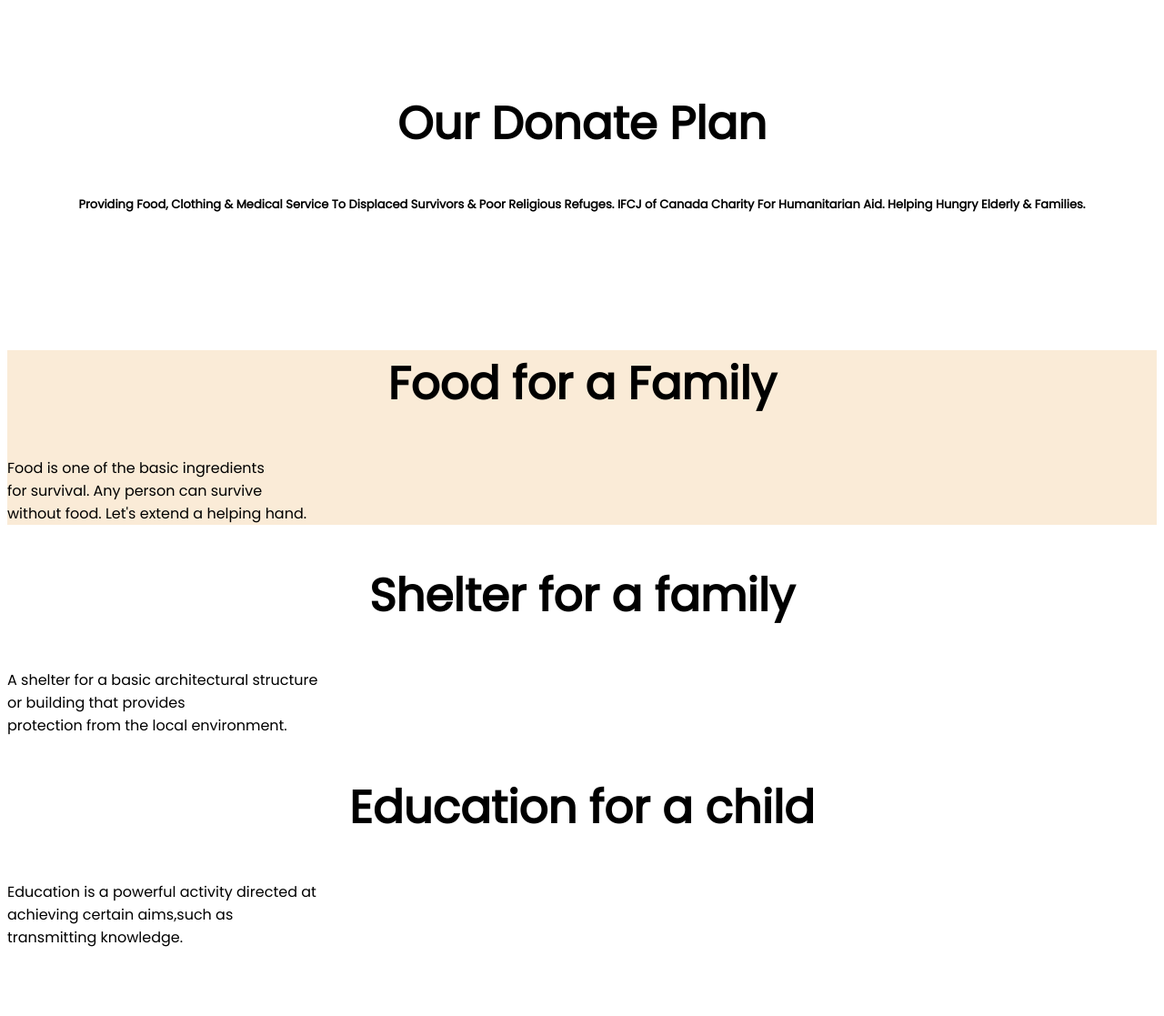
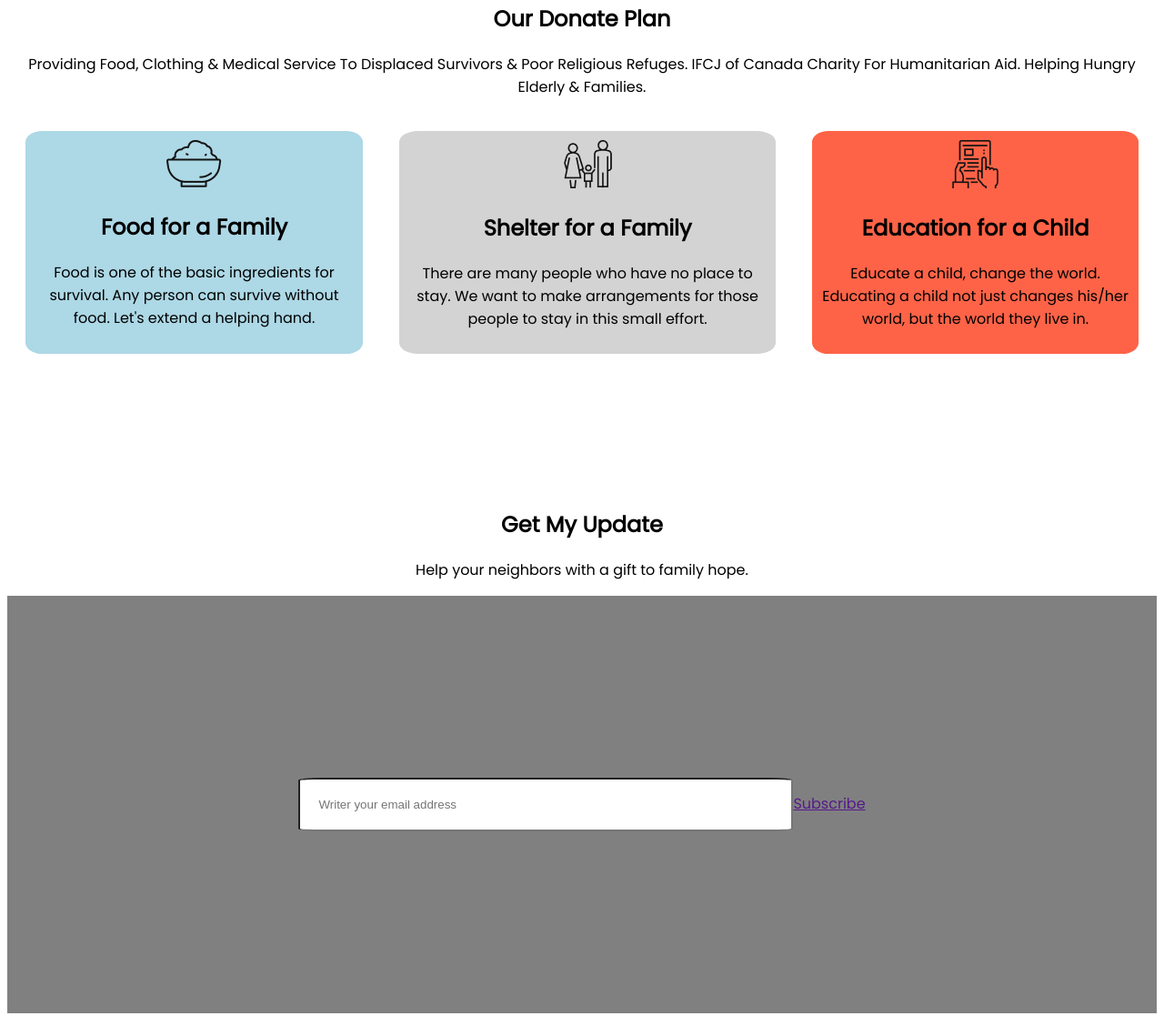
Before and after one commit to MstRitu78/assignment-1, a plain HTML site: page index.html in a window 1280 px wide. Shown: the part 1664-2781 px from the top of the page at 91% size. Drawn offline with Linux system fonts and the light colour scheme.

Commit message:
fainaly khub koste kore fellam

```diff
--- a/index.html
+++ b/index.html
@@ -18,19 +18,18 @@
 
         <h1>You Can Save a Life Make<br> a Donation</h1>
 
-        <h3>A donation is a gift for charity, humanitarian aid, or to benefit a cause. A donation may take various
-            forms,<br> including money, alms, services, or goods such as clothing, toys, food, or vehicles.</h3>
+        <p>A donation is a gift for charity, humanitarian aid, or to benefit a cause. A donation may take various
+            forms,<br> including money, alms, services, or goods such as clothing, toys, food, or vehicles.</p>
         <div class="center">
             <a class="link-button" target="_blank" href="#">Donate Now</a>
         </div>
     </section>
 
-    <section>
-        <div class="part-2">
-            <h2>Donate Today</h2>
-            <h4>Giving is not just about making a donation. It is about making a differce.</h4>
-        </div>
-    </section>
+    <div class="part-2">
+        <h1>Donate Today</h1>
+        <p>Giving is not just about making a donation. It is about making a difference.</p>
+    </div>
+
     <section>
 
         <div class="flexible-container">
@@ -47,30 +46,55 @@
                 <h2>1000tk</h2>
             </div>
         </div>
-        <h2>Other amount (Taka)</h2>
+        <h2 class="other">Other amount (Taka)</h2>
         <a class="link-button" target="_blank" href="#">Donate Now</a>
     </section>
-    <section class="">
+
+
+
+
+
+    <section class="Donatetext">
         <div>
             <h1>Our Donate Plan</h1>
-            <h3>Providing Food, Clothing & Medical Service To Displaced Survivors & Poor Religious Refuges. IFCJ of
-                Canada Charity For Humanitarian Aid. Helping Hungry Elderly & Families.</h3>
+            <p>Providing Food, Clothing & Medical Service To Displaced Survivors & Poor Religious Refuges. IFCJ of
+                Canada Charity For Humanitarian Aid. Helping Hungry Elderly & Families.</p>
+        </div>
+
+
+
+        <div class="donation-plan">
+            <div class="plan1">
+                <img src="icon/food.png" alt="">
+                <h2>Food for a Family</h2>
+                <p>Food is one of the basic ingredients for survival. Any person can survive without food. Let's extend a helping hand.</p>
+            </div>
+            <div class="plan2">
+                <img src="icon/shelter.png" alt="">
+                <h2>Shelter for a Family</h2>
+                <p>There are many people who have no place to stay. We want to make arrangements for those people to stay in this small effort.</p>
+            </div>
+            <div class="plan3">
+                <img src="icon/Frame-1.png" alt="">
+                <h2>Education for a Child</h2>
+                <p>Educate a child, change the world. Educating a child not just changes his/her world, but the world they live in.</p>
+            </div>
         </div>
     </section>
-    <section>
-        <div class="food">
-            <h1>Food for a Family</h1>
-            <p>Food is one of the basic ingredients <br> for survival. Any person can survive <br> without food. Let's extend a helping hand.</p>
+
+    <section class="getupdate">
+        <div class="getupdate-content">
+            <h1>Get My Update</h1>
+            <p>Help your neighbors with a gift to family hope.</p>
         </div>
-        <div class="shelter">
-            <h1>Shelter for a family</h1>
-            <p>A shelter for a basic architectural structure <br> or building that provides <br> protection from the local environment.</p>
-        </div>
-        <div class="education">
-            <h1>Education for a child</h1>
-            <p>Education is a powerful activity directed at <br> achieving certain aims,such as <br> transmitting knowledge.</p>
+        <div class="getupdate-subscribe">
+            <input placeholder="Writer your email address" type="text"><a class="link-button-g" href="">Subscribe</a>
         </div>
     </section>
+   <footer>
+        <h1>Be Humble</h1>
+        <p>I gonna do it</p>
+    </footer>
 
 </body>
 
--- a/style.css
+++ b/style.css
@@ -2,16 +2,18 @@
     font-family: 'Poppins', sans-serif;
 }
 
-h1 {
-    font-size: 50px;
-
+.donation {
+    background-image: url(images/82b70b20-3803-4586-ad10-0a1ebe41b41e.jpg);
+    background-position: center;
+    background-repeat: no-repeat;
+    background-size: cover;
+    color: white;
+    height: 100vh;
     text-align: center;
+    font-size: 20px;
 }
-
-h3 {
-
-    text-align: center;
-    font-size: small;
+.donation h1{
+font-size: 80px;
 }
 
 .link-button {
@@ -33,10 +35,17 @@
 
     margin-bottom: 150px;
 }
-
-.part-2 {
+.part-2{
     text-align: center;
 }
+
+.flexible-container {
+    text-align: center;
+    display: flex;
+    margin-left: 100px;
+
+}
+
 
 .half-width {
     height: 50px;
@@ -47,21 +56,85 @@
     margin: 20px;
 }
 
-.flexible-container {
+
+
+
+.width {
+    display: flex;
+    height: 50px;
+    width: 50PX;
+    color: beige;
+    background-color:black;
+    padding: 100px;
+    margin-left: 100px;
+}
+.other{
     text-align: center;
-    display: flex;
-    margin-left: 100px;
+}
+.link-button{
+    text-decoration: none;
+    background-color: rgb(228, 74, 100);
+    padding: 10px 40px;
+    color: white;
+    border-radius: 5px;
+    text-align: center;
 
 }
-.food{
-    background-color: antiquewhite;
+
+.Donatetext {
+    text-align: center;
 }
 
-.donation {
-    background-image: url(images/82b70b20-3803-4586-ad10-0a1ebe41b41e.jpg);
-    background-position: center;
-    background-repeat: no-repeat;
-    background-size: cover;
+.donation-plan {
+    display: flex;
+}
+
+.plan1 {
+    margin: 20px;
+    background-color: lightblue;
+    border-radius: 5%;
+    padding: 10px;
+}
+
+.plan2 {
+    margin: 20px;
+    background-color: lightgray;
+    border-radius: 5%;
+    padding: 10px;
+}
+
+.plan3 {
+    margin: 20px;
+    background-color: tomato;
+    border-radius: 5%;
+    padding: 10px;
+}
+
+
+footer {
+    background-color: black;
     color: white;
-    height: 100vh;
+    text-align: center;
+    padding: 20px;
 }
+
+footer h1 {
+    color: tomato;
+}
+
+.getupdate-content{
+    text-align: center;
+}
+.getupdate-subscribe {
+    background: gray;
+    padding: 200px;
+    text-align: center;
+}
+
+.getupdate-subscribe input {
+    width: 500px;
+    padding: 20px;
+    border-radius: 5%;
+
+
+}
```
Also changed, not shown: icon/Frame-1.png (added), icon/food.png (added), icon/shelter.png (added).
